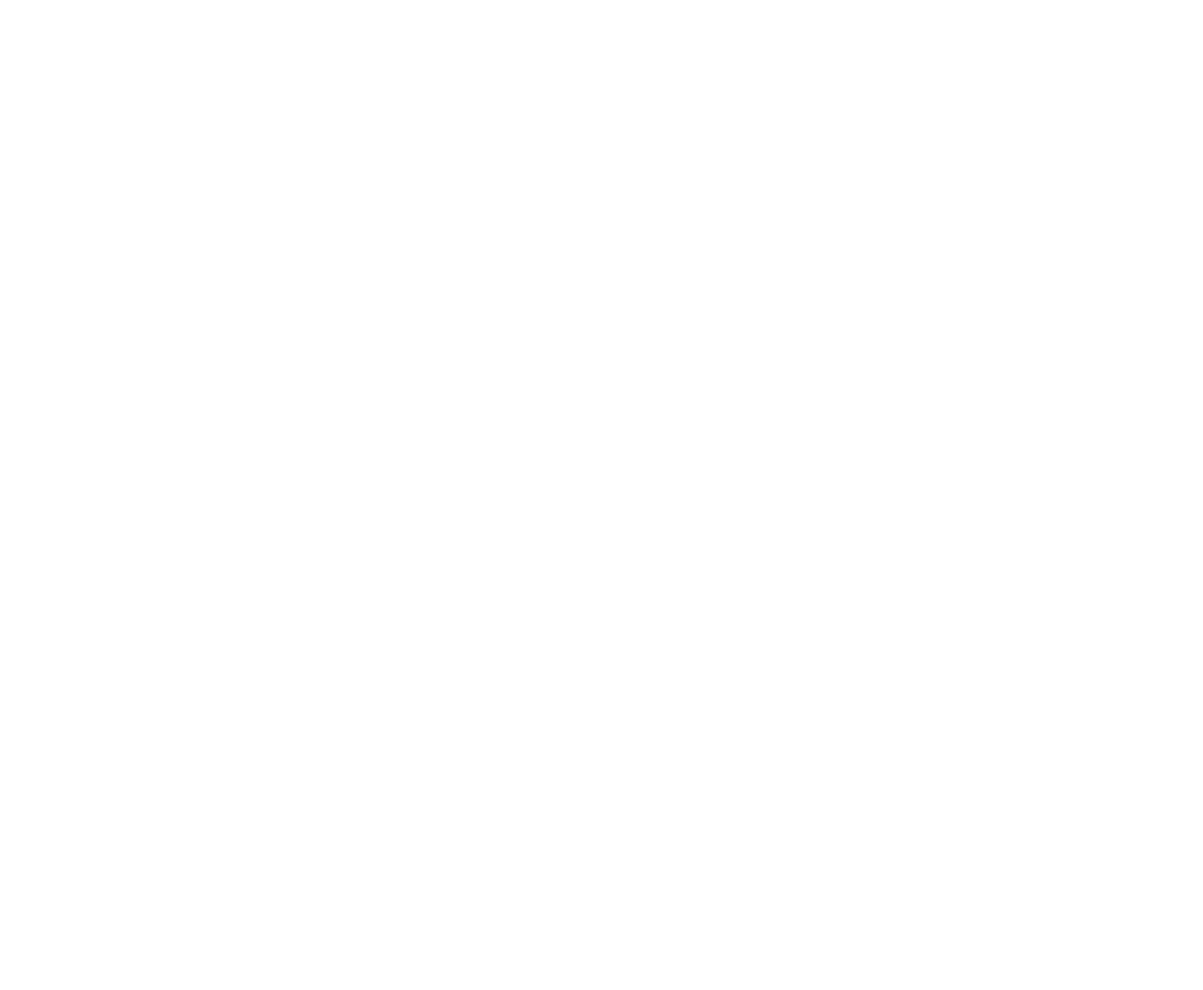
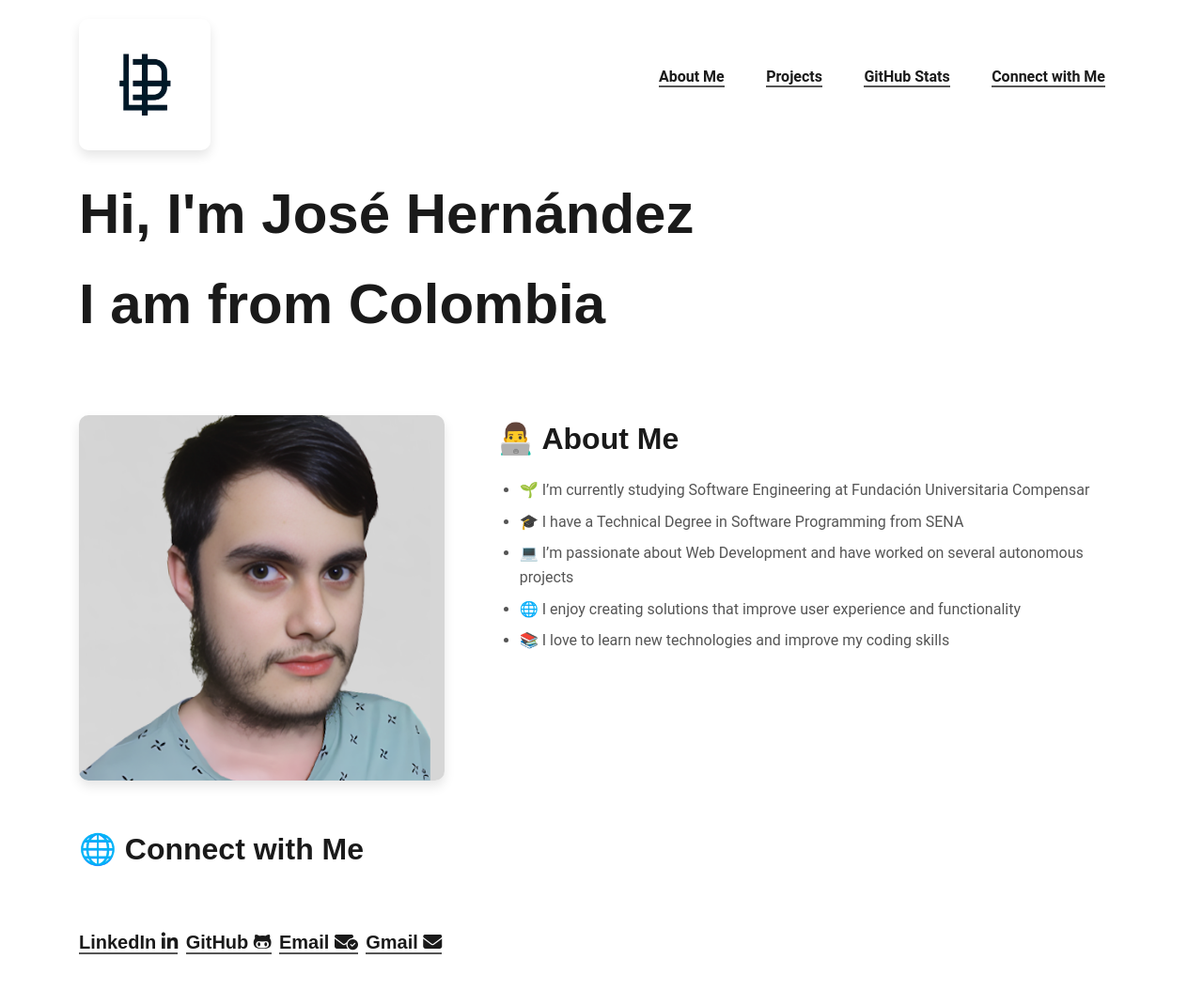
Before and after one commit to JoseDHernandez/pagina-final, a plain HTML site: page index.html in a window 1280 px wide. Shown: the whole page at 94% size. Before the commit the page ends 800 px from the top, so only its background shows below. Drawn offline with Linux system fonts and the light colour scheme.

Commit message:
Realizé cambios sobre el header,la sección sobre-mi, contacto y agregué algunos estilos css

```diff
--- a/index.html
+++ b/index.html
@@ -1,12 +1,72 @@
 <!DOCTYPE html>
-<html lang="en">
+<html lang="es">
   <head>
     <meta charset="UTF-8" />
     <meta name="viewport" content="width=device-width, initial-scale=1.0" />
     <link rel="stylesheet" href="styles.css" />
-    <title>Document</title>
+    <script src="https://kit.fontawesome.com/40504fd08f.js" crossorigin="anonymous"></script>
+    <title>JoseDHernandez</title>
   </head>
   <body>
+  <div id="header">
+    <div class="container">
+      <nav>
+        <img src="img/logo.png" class="logo" alt="imagen del logo">
+        <ul>
+          <li><a href="#sobre-mi">About Me</a></li>
+          <li><a href="#sobre-mi">Projects</a></li>
+          <li><a href="#sobre-mi">GitHub Stats</a></li>
+          <li><a href="#sobre-mi">Connect with Me</a></li>
+        </ul>
+      </nav>
+      <div class="header-nombre">
+        <h1>Hi, I'm <span>José Hernández</span><br>I am from Colombia</h1>
+      </div>
+    </div>
+  </div>
+
+  <!--Sobre mí-->
+
+  <div id="sobre-mi">
+    <div class="container">
+      <div class="fila">
+        <div class="sobre-mi-1">
+          <img src="img/sobre-mi.png" alt="foto de José">
+        </div>
+        <div class="sobre-mi-2">
+          <h1>👨‍💻 About Me</h1>
+          <div class="contenido">
+            <ul>
+              <li>🌱 I’m currently studying Software Engineering at Fundación Universitaria Compensar</li>
+              <li>🎓 I have a Technical Degree in Software Programming from SENA</li>
+              <li>💻 I’m passionate about Web Development and have worked on several autonomous projects</li>
+              <li>🌐 I enjoy creating solutions that improve user experience and functionality</li>
+              <li>📚 I love to learn new technologies and improve my coding skills</li>
+            </ul>
+          </div>
+        </div>
+
+      </div>
+    </div>
+  </div>
+
+  <!--Contacto-->
+  <div class="contacto">
+    <div class="container">
+      <div class="fila">
+        <div class="contacto-central">
+          <h1 class="sub-titulo">🌐 Connect with Me</h1>
+          <div class="redes-sociales">
+            <a href="https://linkedin.com/in/josedhernandezh">LinkedIn <i class="fa-brands fa-linkedin-in"></i></a>
+            <a href="https://github.com/JoseDHernandez">GitHub <i class="fa-brands fa-github-alt"></i></a>
+            <a href="josedhernandez@ucompensar.edu.co">Email <i class="fa-solid fa-envelope-circle-check"></i></a>
+            <a href="jh265626@gmail.com">Gmail <i class="fa-solid fa-envelope"></i></a>
+          </div>
+        </div>
+      </div>
+    </div>
+  </div>
+
     <header></header>
     <div class="container">
       <section></section>
--- a/styles.css
+++ b/styles.css
@@ -234,4 +234,63 @@ mark,
   }
 }
 
-/*Estilos pripios*/
+/*Estilos pripios-Andrés Ospina*/
+
+nav{
+  display: flex;
+  align-items: center;
+  justify-content: space-between;
+  flex-wrap: wrap;
+}
+
+.logo{
+  width: 140px;
+}
+
+nav ul li{
+  display: inline-block;
+  list-style: none;
+  margin: 10px 20px;
+}
+.header-nombre{
+  margin-top: 20%;
+  font-size: 30px;
+}
+
+.header-nombre{
+  font-size: 30px;
+  margin-top: 20px;
+}
+
+/* Sobre mí */
+.fila{
+  display: flex;
+  justify-content: space-between;
+  flex-wrap: wrap;
+}
+
+.sobre-mi-1 {
+  flex-basis: 35%;
+}
+.sobre-mi-1 img{
+  width: 100%;
+}
+
+.sobre-mi-2{
+  flex-basis: 60%;
+}
+
+.redes-sociales{
+  margin-top: 30px;
+}
+.redes-sociales{
+  text-decoration: none;
+  font-size: 30px;
+  margin-right: 15px;
+  color: black;
+  display: inline-block;
+}
+
+.redes-sociales a{
+  font-size: 20px;
+}
```
Also changed, not shown: img/logo.png (added), img/sobre-mi.png (added).
